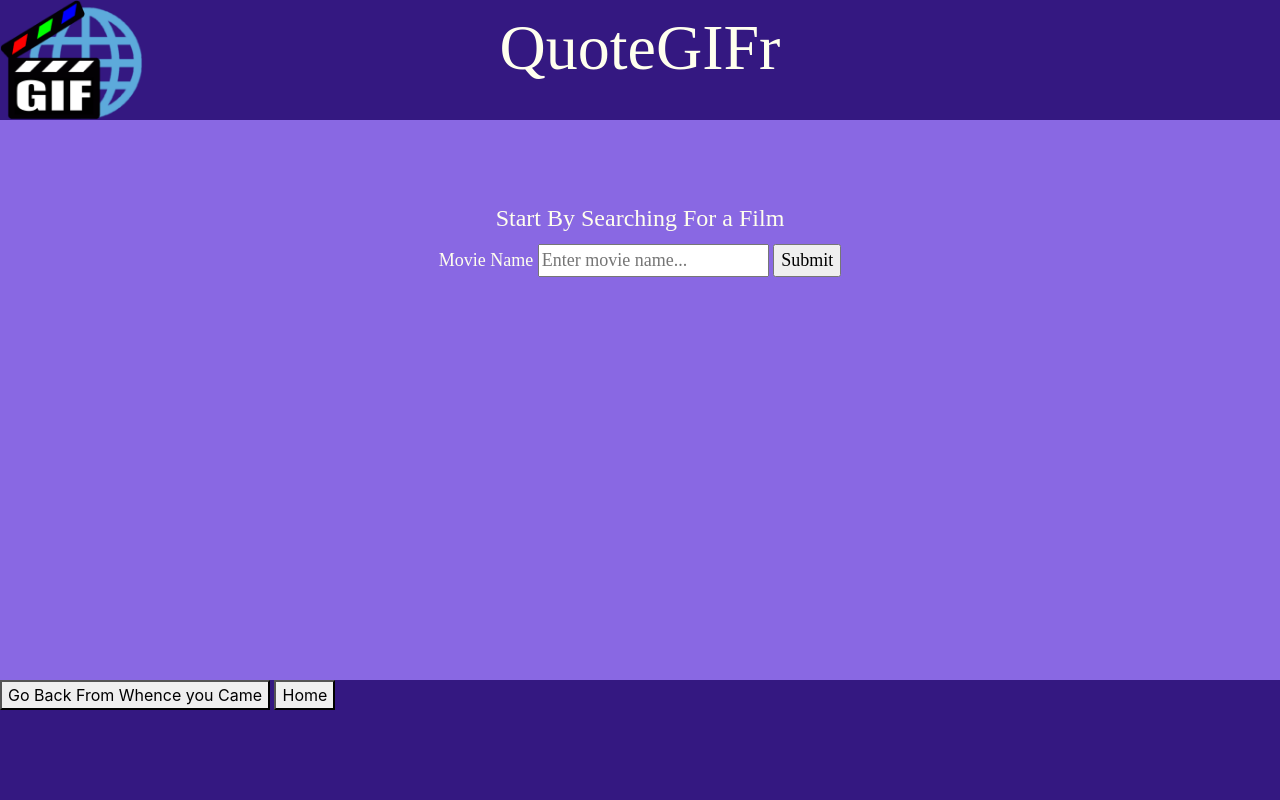
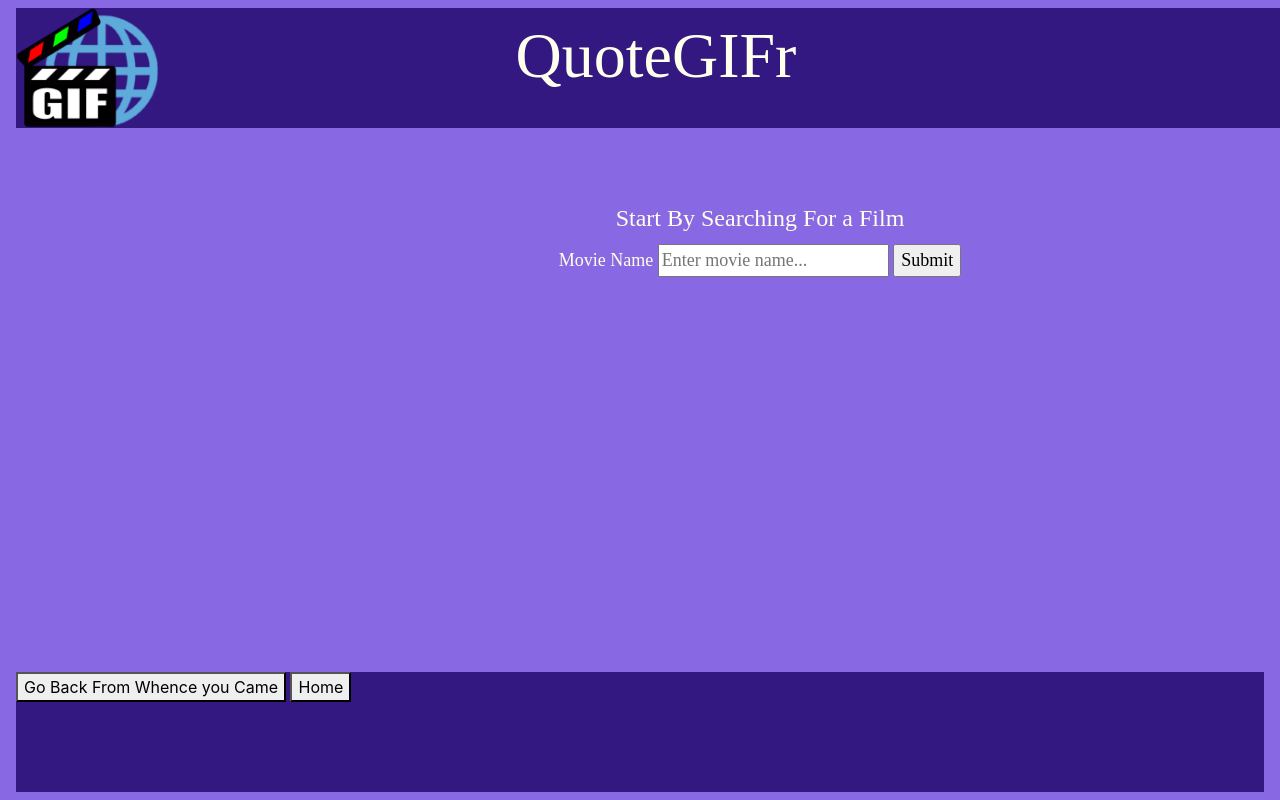
Before and after one commit to Acera-chan/QuoteGIFr, a Flask app: page / in a window 1280 px wide; the page is wider, and only the part inside the window is pictured. Run offline with Flask 2, Linux system fonts and the light colour scheme; parts of the project's set-up code (start-up, migrations or seed data) failed here and were passed over; some libraries are stand-ins or nearby versions.

Commit message:
Added bootstrap for header and footer

```diff
--- a/codebase/static/style.css
+++ b/codebase/static/style.css
@@ -3,10 +3,7 @@
     Date Last Modified: 11/12/19
     Purpose: Stylesheet for html in the QuoteGIF project
 */
-header {
-    position:fixed;
-    top: 0px;
-    left: 0px;
+.qgif-header {
     background-color: #341881;
     font-family: "Varela Round";
     color: #ffffee;
@@ -23,6 +20,7 @@ header {
 
 }
 body {
+    padding: 15vh;
     color: #ffffee;
     background-color: #8968e3;
 }
@@ -62,8 +60,8 @@ content{
     top:45vh;
 }
 
-footer{
-    position:fixed;
+.qgif-footer{
+
     bottom: 0px;
     left: 0px;
     width: 100vw;
@@ -72,8 +70,9 @@ footer{
 }
 
 .gif_display{
-    display:flex;
-    align-items:center;
+    display: flex;
+    align-items: center;
+    flex-wrap: wrap;
 }
 
 /*
--- a/codebase/templates/generate.html
+++ b/codebase/templates/generate.html
@@ -1,6 +1,6 @@
 {% extends 'layout.html' %}
 {% block content %}
-<div class="gif_display">
+<div class="gif_display center-align">
     <img class="img-fluid mx-auto my-auto d-block" width="480" height="360" src={{ url_for("static", filename = gif_outfileloc) }}>
 </div>
 {% endblock content %}
--- a/codebase/templates/layout.html
+++ b/codebase/templates/layout.html
@@ -23,17 +23,23 @@
         {% endif %}
     </head>
     <body>
-        <a href='{{ url_for('homepage') }}'> <header id='logo' >
-            QuoteGIFr
-        </header></a>
+        <nav class="navbar navbar-default fixed-top">
+            <a href='{{ url_for('homepage') }}'>
+                <div class="navbar-header qgif-header" id='logo' >
+                    QuoteGIFr
+                </div>
+            </a>
+        </nav>
         <content>
             <!-- block which 'index.html' and 'quote.html' will extend -->
             {% block content %}{% endblock content%}
         </content>
-        <footer>
-            <button type = "button" onClick ="javascript:history.back(1)">Go Back From Whence you Came</button>
-            <button type = "button" onClick = "window.location.href='{{ url_for('homepage') }}'">Home</button>
-        </footer>
+        <nav class="navbar navbar-default fixed-bottom">
+            <div class="navbar-footer qgif-footer">
+                <button type = "button" onClick ="javascript:history.back(1)">Go Back From Whence you Came</button>
+                <button type = "button" onClick = "window.location.href='{{ url_for('homepage') }}'">Home</button>
+            </div>
+        </nav>
         <!-- Bootstrap JS script references -->
         <script src="https://code.jquery.com/jquery-3.3.1.slim.min.js" integrity="sha384-q8i/X+965DzO0rT7abK41JStQIAqVgRVzpbzo5smXKp4YfRvH+8abtTE1Pi6jizo" crossorigin="anonymous"></script>
         <script src="https://cdnjs.cloudflare.com/ajax/libs/popper.js/1.14.7/umd/popper.min.js" integrity="sha384-UO2eT0CpHqdSJQ6hJty5KVphtPhzWj9WO1clHTMGa3JDZwrnQq4sF86dIHNDz0W1" crossorigin="anonymous"></script>
```
